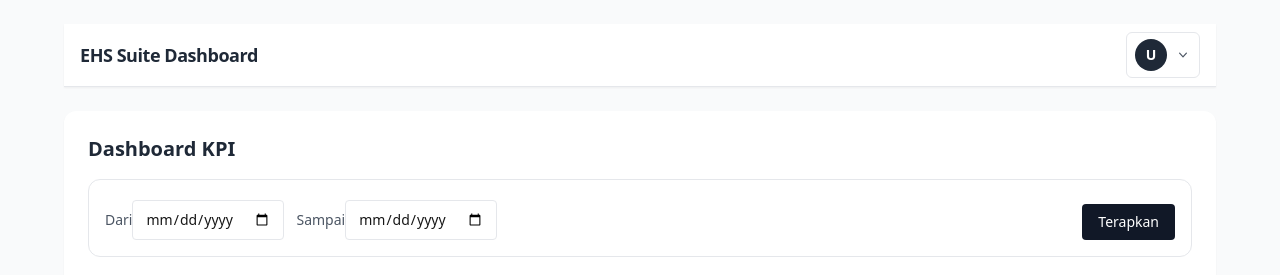
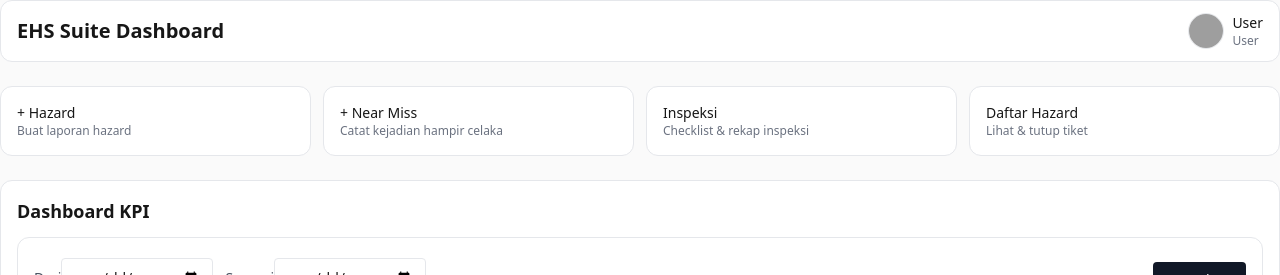
Before and after one commit to Armansj-pixel/EHS-Suite, a Next.js app: page /dashboard in a window 1280 px wide. Shown: the top 275 px of the page. Built offline with nearby package versions, Linux system fonts and the light colour scheme; no server answers; the database is empty; grey boxes are pictures that could not be loaded.

Commit message:
Update page.tsx

```diff
--- a/app/dashboard/page.tsx
+++ b/app/dashboard/page.tsx
@@ -1,24 +1,129 @@
-import TopBar from "@/components/TopBar";
+"use client";
+import Link from "next/link";
+import { useState } from "react";
+import { useRouter } from "next/navigation";
+import { signOut } from "firebase/auth";
+import { auth } from "@/lib/firebase";
+import { useUserProfile } from "@/lib/useUserProfile";
 import DashboardClient from "./DashboardClient";
 
-export const dynamic = "force-dynamic"; // biar fetch tidak error saat build
-export const revalidate = 0;
+export default function DashboardPage() {
+  const { profile, ready } = useUserProfile();
+  const router = useRouter();
+  const [menuOpen, setMenuOpen] = useState(false);
 
-export default function DashboardPage() {
+  async function handleLogout() {
+    await signOut(auth);
+    router.push("/login");
+  }
+
   return (
-    <main className="p-6 min-h-screen bg-gray-50">
-      <div className="max-w-6xl mx-auto space-y-6">
-        {/* Bagian Header */}
-        <TopBar />
+    <div className="space-y-6">
+      {/* === Top Bar === */}
+      <div className="bg-white border rounded-xl px-4 py-3 flex items-center justify-between relative">
+        <h1 className="text-xl font-semibold">EHS Suite Dashboard</h1>
 
-        {/* Konten Utama Dashboard */}
-        <section className="bg-white rounded-xl shadow-sm p-6">
-          <h2 className="text-xl font-semibold text-gray-800 mb-4">
-            Dashboard KPI
-          </h2>
-          <DashboardClient />
-        </section>
+        {/* Profil dropdown */}
+        <div className="relative">
+          {ready ? (
+            <button
+              onClick={() => setMenuOpen(!menuOpen)}
+              className="flex items-center gap-2 focus:outline-none"
+            >
+              <img
+                src={
+                  profile?.photoURL ||
+                  "https://ui-avatars.com/api/?name=" +
+                    encodeURIComponent(profile?.name || "User") +
+                    "&background=0D8ABC&color=fff"
+                }
+                alt="Profile"
+                className="w-9 h-9 rounded-full border"
+              />
+              <div className="hidden md:block text-left">
+                <div className="text-sm font-medium">
+                  {profile?.name || "User"}
+                </div>
+                <div className="text-xs text-gray-500">
+                  {profile?.role || "User"}
+                </div>
+              </div>
+            </button>
+          ) : (
+            <div className="text-sm text-gray-400">Loading user...</div>
+          )}
+
+          {/* Dropdown Menu */}
+          {menuOpen && (
+            <div className="absolute right-0 mt-2 w-44 bg-white border rounded-lg shadow-md z-10">
+              <Link
+                href="/profile"
+                className="block px-4 py-2 text-sm hover:bg-gray-50"
+                onClick={() => setMenuOpen(false)}
+              >
+                Profil Saya
+              </Link>
+              <button
+                onClick={handleLogout}
+                className="w-full text-left px-4 py-2 text-sm text-red-600 hover:bg-gray-50"
+              >
+                Logout
+              </button>
+            </div>
+          )}
+        </div>
       </div>
-    </main>
+
+      {/* === Pintasan fitur utama === */}
+      <div className="grid grid-cols-2 md:grid-cols-4 gap-3">
+        <Link
+          href="/hazards/new"
+          className="bg-white border rounded-xl p-4 hover:bg-gray-50 transition"
+        >
+          <div className="text-sm font-medium">+ Hazard</div>
+          <div className="text-xs text-gray-500">Buat laporan hazard</div>
+        </Link>
+
+        <Link
+          href="/nearmiss/new"
+          className="bg-white border rounded-xl p-4 hover:bg-gray-50 transition"
+        >
+          <div className="text-sm font-medium">+ Near Miss</div>
+          <div className="text-xs text-gray-500">
+            Catat kejadian hampir celaka
+          </div>
+        </Link>
+
+        <Link
+          href="/inspections"
+          className="bg-white border rounded-xl p-4 hover:bg-gray-50 transition"
+        >
+          <div className="text-sm font-medium">Inspeksi</div>
+          <div className="text-xs text-gray-500">Checklist & rekap inspeksi</div>
+        </Link>
+
+        <Link
+          href="/hazards"
+          className="bg-white border rounded-xl p-4 hover:bg-gray-50 transition"
+        >
+          <div className="text-sm font-medium">Daftar Hazard</div>
+          <div className="text-xs text-gray-500">Lihat & tutup tiket</div>
+        </Link>
+      </div>
+
+      {/* === Dashboard KPI === */}
+      <div className="bg-white border rounded-xl p-4">
+        <h2 className="text-lg font-semibold mb-3">Dashboard KPI</h2>
+        <DashboardClient />
+      </div>
+
+      {/* === Catatan bawah === */}
+      <div className="text-xs text-gray-500">
+        Catatan: KPI dihitung langsung di browser (client-side) menggunakan akun
+        login aktif agar sesuai dengan Firestore Rules. Jika data belum muncul,
+        pastikan koleksi <code>hazard_reports</code> dan{" "}
+        <code>inspections</code> memiliki field <code>createdAt</code>.
+      </div>
+    </div>
   );
 }
```
